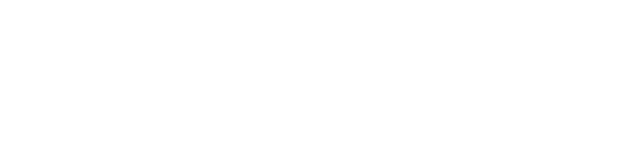
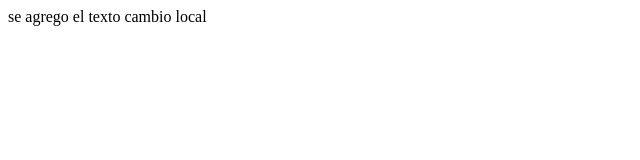
Before and after one commit to lopezcaleb/CurosNode, a website: page index2.html in a window 1280 px wide. Shown: the whole page, without its empty margins (0-640 px from the left). Drawn offline with Linux system fonts and the light colour scheme.

Commit message:
Se agrego el texto cambio local a html 2

```diff
--- a/index2.html
+++ b/index2.html
@@ -1,2 +1,3 @@
 <body>
+    se agrego el texto cambio local
 </body>
```
